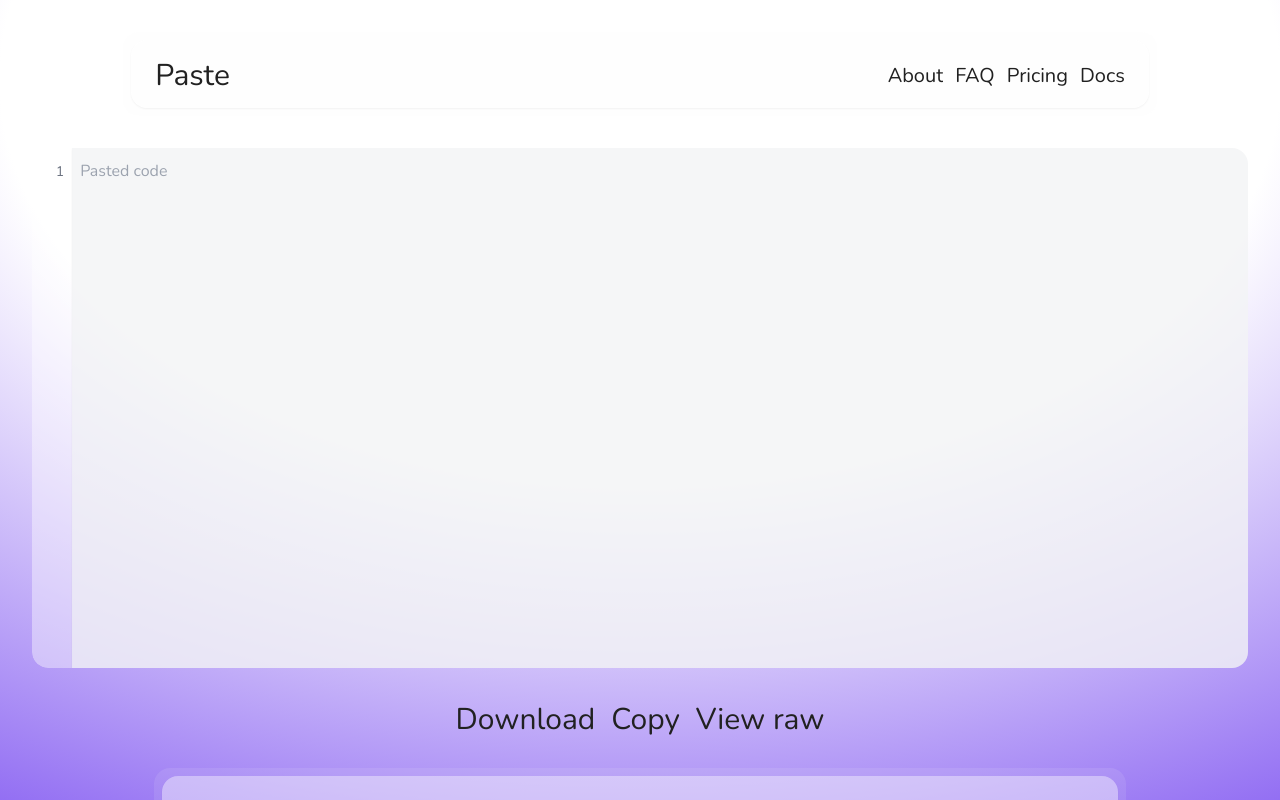
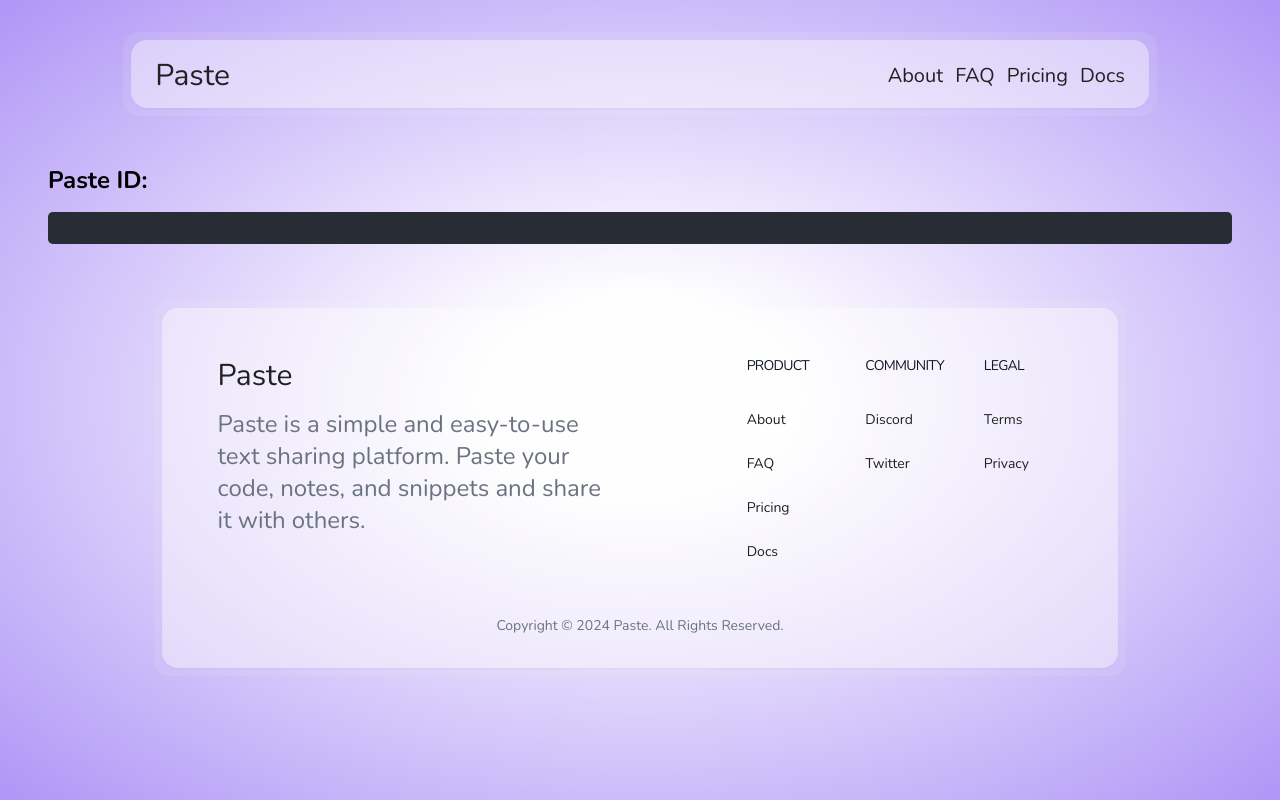
Before and after one commit to Riyadh-Muradi/pastebin, a Next.js app: page /p/1 in a window 1280 px wide. Shown: the top 800 px of the page. Built offline with nearby package versions, Linux system fonts and the light colour scheme.

Commit message:
404 page, Page, Codeblock

```diff
--- a/package.json
+++ b/package.json
@@ -22,6 +22,7 @@
     "next-themes": "^0.3.0",
     "react": "^18",
     "react-dom": "^18",
+    "react-syntax-highlighter": "^15.5.0",
     "tailwind-merge": "^2.3.0",
     "tailwindcss-animate": "^1.0.7"
   },
@@ -29,6 +30,7 @@
     "@types/node": "^20",
     "@types/react": "^18",
     "@types/react-dom": "^18",
+    "@types/react-syntax-highlighter": "^15.5.13",
     "eslint": "^8",
     "eslint-config-next": "14.2.4",
     "postcss": "^8",
--- a/src/app/layout.tsx
+++ b/src/app/layout.tsx
@@ -26,7 +26,7 @@ export default function RootLayout({ children }: RootLayoutProps) {
         {children}
         <Footer />
         <span className="fixed right-0 top-0 z-[-1] h-full w-full">
-          <div className="absolute inset-0 top-0 -z-10 h-full w-full bg-white [background:radial-gradient(125%_125%_at_50%_10%,#fff_40%,#63e_100%)]"></div>
+          <div className="absolute inset-0 top-0 -z-10 h-full w-full bg-white [background:radial-gradient(125%_125%_at_50%_50%,#fff_10%,#63e_100%)]"></div>
         </span>
         {/* <div className="-top-0.49 absolute inset-0 -z-10 h-full w-full bg-white [background:radial-gradient(125%_125%_at_50%_10%,#fff_40%,#63e_100%)]"></div>
         <div className="absolute inset-0 top-full -z-10 h-full w-full rotate-180 bg-white [background:radial-gradient(125%_125%_at_50%_10%,#fff_40%,#63e_100%)]"></div> */}
--- a/src/app/not-found.tsx
+++ b/src/app/not-found.tsx
@@ -4,10 +4,11 @@ import Link from "next/link";
 
 const NotFound = () => {
   return (
-    <div className="relative flex h-[100vh] flex-col items-center justify-center rounded-2xl bg-white/40 px-2 py-4 shadow-sm sm:px-6 md:px-4 lg:px-6">
+    <div className="mx-auto w-[80%] overflow-hidden rounded-2xl bg-gray-100 bg-opacity-10 p-2">
+      <div className="relative flex flex-col rounded-2xl bg-white/40 px-[3rem] py-[1rem] text-center text-9xl shadow-sm sm:px-6 md:px-4 lg:px-6">
         <div className="text-center">
-        <h1 className="text-8xl font-bold tracking-tighter sm:text-9xl">404</h1>
-        <p className="text-black">
+          <h1 className="text-[175px]">404</h1>
+          <p className="mb-4 text-2xl">
             Oops - The page youre looking for doesnt exist.
           </p>
         </div>
@@ -18,6 +19,7 @@ const NotFound = () => {
           <ButtonFlip className="text-3xl" title="Go Home" border={false} />
         </Link>
       </div>
+    </div>
   );
 };
 
--- a/src/app/p/[slug]/page.tsx
+++ b/src/app/p/[slug]/page.tsx
@@ -1,62 +1,33 @@
-"use client";
-import React, { useState, useRef } from "react";
-import { motion } from "framer-motion";
-import ButtonFlip from "@/components/ui/buttons/variants/ButtonFlip";
-import useScrollSync from "@/hooks/useScrollSync";
+import { useRouter } from 'next/router';
+import { useEffect, useState } from 'react';
+import { Prism as SyntaxHighlighter } from 'react-syntax-highlighter';
+import { oneDark } from 'react-syntax-highlighter/dist/cjs/styles/prism';
 
-const Page = () => {
-  const [text] = useState("");
+const PastePage: React.FC = () => {
+  const router = useRouter();
+  const { id } = router.query;
+  const [code, setCode] = useState<string>('');
+  const [language, setLanguage] = useState<string>('tsx');
 
-  const textareaRef = useRef<HTMLTextAreaElement | null>(null);
-  const lineNumbersRef = useRef<HTMLDivElement | null>(null);
-
-  useScrollSync(textareaRef, lineNumbersRef);
+  useEffect(() => {
+    if (router.isReady) {
+      const pasteData = localStorage.getItem(id as string);
+      if (pasteData) {
+        const { code, language } = JSON.parse(pasteData);
+        setCode(code);
+        setLanguage(language);
+      }
+    }
+  }, [router.isReady, id]);
 
   return (
-    <motion.div
-      initial={{ opacity: 0 }}
-      whileInView={{ opacity: 1 }}
-      transition={{ duration: 1, delay: 1, ease: "easeInOut" }}
-      className="flex w-full items-center justify-center text-center"
-    >
-      <div className="flex w-full flex-col items-center justify-center gap-y-4">
-        <div className="flex h-[65vh] w-full overflow-hidden rounded-2xl">
-          {/* Line Numbers */}
-          <div
-            ref={lineNumbersRef}
-            className="flex flex-col items-end overflow-auto rounded-l-2xl bg-white/40 p-1 px-2 py-4 pl-6 text-sm text-gray-500 shadow-sm"
-          >
-            {text.split("\n").map((_, i) => (
-              <span key={i} className="mt-[2px] text-sm leading-[0.9]">
-                {i + 1}
-              </span>
-            ))}
-          </div>
-          {/* Textarea */}
-          <textarea
-            ref={textareaRef}
-            value={text}
-            readOnly
-            className="w-full resize-none bg-gray-100/80 p-1 px-2 py-4 text-base leading-[0.9] text-black shadow-sm outline-none"
-            placeholder="Pasted code"
-          ></textarea>
-        </div>
-
-        {/* Action Buttons */}
-        <div className="mt-4 flex gap-x-4">
-          <button disabled>
-            <ButtonFlip className="text-3xl" title="Download" border={false} />
-          </button>
-          <button disabled>
-            <ButtonFlip className="text-3xl" title="Copy" border={false} />
-          </button>
-          <button disabled>
-            <ButtonFlip className="text-3xl" title="View raw" border={false} />
-          </button>
-        </div>
-      </div>
-    </motion.div>
+    <div className="p-4">
+      <h1 className="mb-4 text-2xl font-bold">Paste ID: {id}</h1>
+      <SyntaxHighlighter language={language} style={oneDark}>
+        {code}
+      </SyntaxHighlighter>
+    </div>
   );
 };
 
-export default Page;
+export default PastePage;
--- a/src/app/page.tsx
+++ b/src/app/page.tsx
@@ -1,8 +1,23 @@
 "use client";
+import { useEffect, useState } from "react";
 import { FAQ, Features, Hero, Page, Pricing } from "@/components/sections";
 import SmoothScroll from "@/components/SmoothScroll";
 
 export default function Home() {
+  const [data, setData] = useState<string | null>(null);
+
+  useEffect(() => {
+    const fetchData = async () => {
+      const objUrl =
+        "https://s3.eu-north-1.amazonaws.com/pastegg.vercel.app/somepaste.txt";
+      const response = await fetch(objUrl);
+      const text = await response.text();
+      setData(text);
+    };
+
+    fetchData();
+  }, []);
+
   return (
     <SmoothScroll>
       <main className="flex h-full w-full flex-1 flex-col items-start justify-center gap-8">
@@ -11,6 +26,10 @@ export default function Home() {
         <Pricing />
         <FAQ />
         <Page />
+        {/* <div>
+          <h2>Fetched Data:</h2>
+          <p>{data || "Loading..."}</p>
+        </div> */}
       </main>
     </SmoothScroll>
   );
--- a/src/components/CodeBlock.tsx
+++ b/src/components/CodeBlock.tsx
@@ -1,6 +1,8 @@
 import React, { useState, useEffect, useRef } from "react";
 import useScrollSync from "@/hooks/useScrollSync";
 import { codeblockProps } from "../types";
+import Link from "next/link";
+import ButtonFlip from "./ui/buttons/variants/ButtonFlip";
 
 const CodeBlock: React.FC<codeblockProps> = ({
   text,
@@ -24,8 +26,8 @@ const CodeBlock: React.FC<codeblockProps> = ({
   useScrollSync(textareaRef, lineNumbersRef);
 
   return (
-    <div>
-      <div className="mb-2 flex items-center justify-between rounded-2xl bg-white/40 p-4">
+    <div className="flex flex-col gap-4">
+      <div className="flex items-center justify-between rounded-2xl bg-white/40 p-4">
         <div className="flex w-full flex-col justify-between gap-y-4">
           <div className="flex w-full justify-between gap-4">
             {/* Name */}
@@ -74,24 +76,6 @@ const CodeBlock: React.FC<codeblockProps> = ({
           </div>
         </div>
       </div>
-      <div className="mb-2 flex items-center justify-between rounded-2xl bg-white/40 p-4">
-        {/* Language Dropdown */}
-        <select className="rounded-2xl bg-gray-100/40 bg-opacity-10 p-2 px-4 text-sm text-gray-500 focus:outline-none">
-          <option value="TSX">TSX</option>
-          <option value="JavaScript">JavaScript</option>
-          <option value="Python">Python</option>
-          <option value="Java">Java</option>
-          <option value="HTML">HTML</option>
-          <option value="CSS">CSS</option>
-          <option value="JSON">JSON</option>
-        </select>
-
-        {/* Copy and Download Buttons */}
-        <div className="flex gap-4">
-          <button className="text-base text-gray-500">Download</button>
-          <button className="text-base text-gray-500">Copy</button>
-        </div>
-      </div>
 
       <div className={`flex overflow-hidden rounded-2xl ${className}`}>
         {/* Line Numbers */}
@@ -114,6 +98,25 @@ const CodeBlock: React.FC<codeblockProps> = ({
           className={`w-full resize-none bg-gray-100/40 bg-opacity-10 p-1 px-2 py-4 text-base leading-[0.9] text-gray-500 shadow-sm outline-none ${textareaClassName}`}
         ></textarea>
       </div>
+      <div className="flex items-center justify-between rounded-2xl bg-white/40 p-4">
+        {/* Language Dropdown */}
+        <select className="rounded-2xl bg-gray-100/40 bg-opacity-10 p-2 px-4 text-sm text-gray-500 focus:outline-none">
+          <option value="TSX">TSX</option>
+          <option value="JavaScript">JavaScript</option>
+          <option value="Python">Python</option>
+          <option value="Java">Java</option>
+          <option value="HTML">HTML</option>
+          <option value="CSS">CSS</option>
+          <option value="JSON">JSON</option>
+        </select>
+
+        {/* Copy and Download Buttons */}
+        <Link href={"/"} className="flex gap-4">
+          <button className="rounded-2xl bg-white/80 px-4 py-2 text-xl text-black hover:bg-gray-100">
+            <ButtonFlip title="Create a new paste" border={false} />
+          </button>
+        </Link>
+      </div>
     </div>
   );
 };
```
Also changed, not shown: 1 other file (tests, documents, lock files or other folders). Lines whose indentation alone changed are shown as unchanged.
